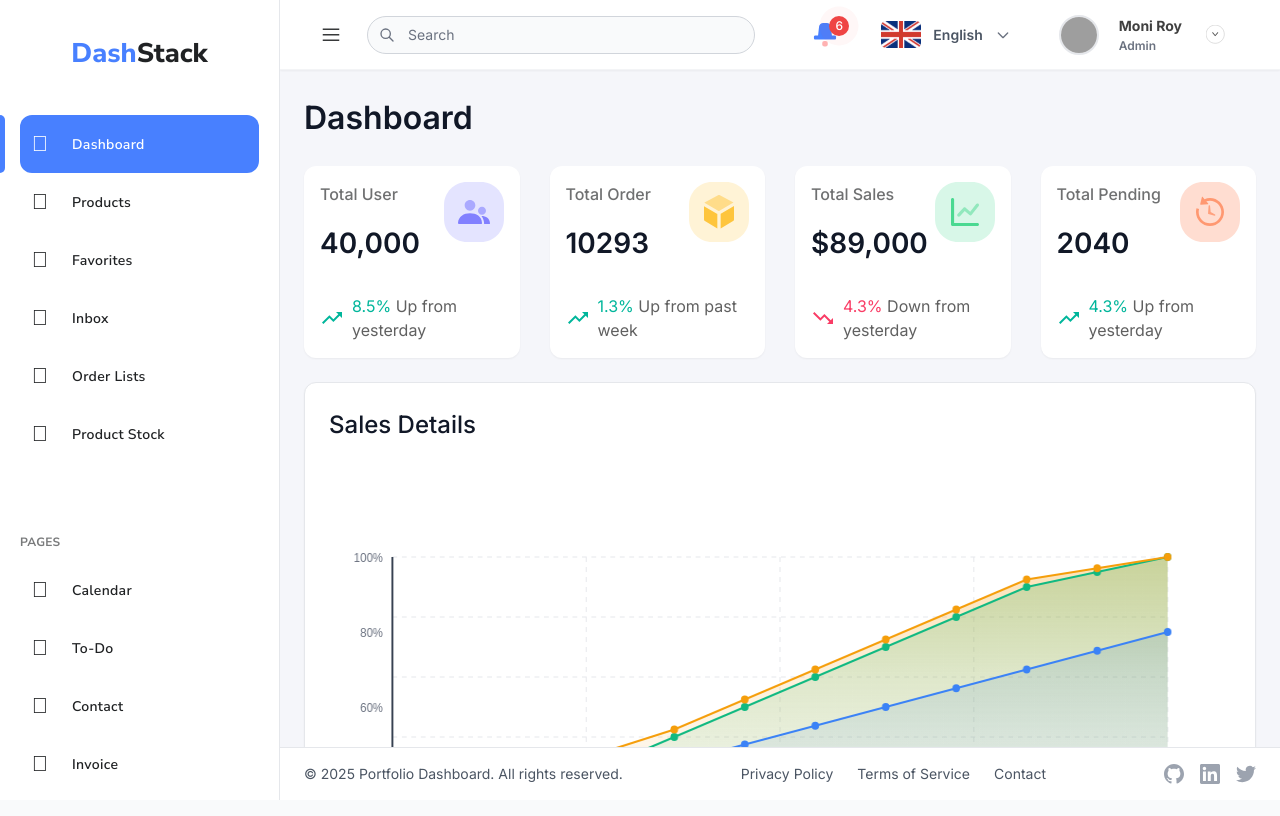
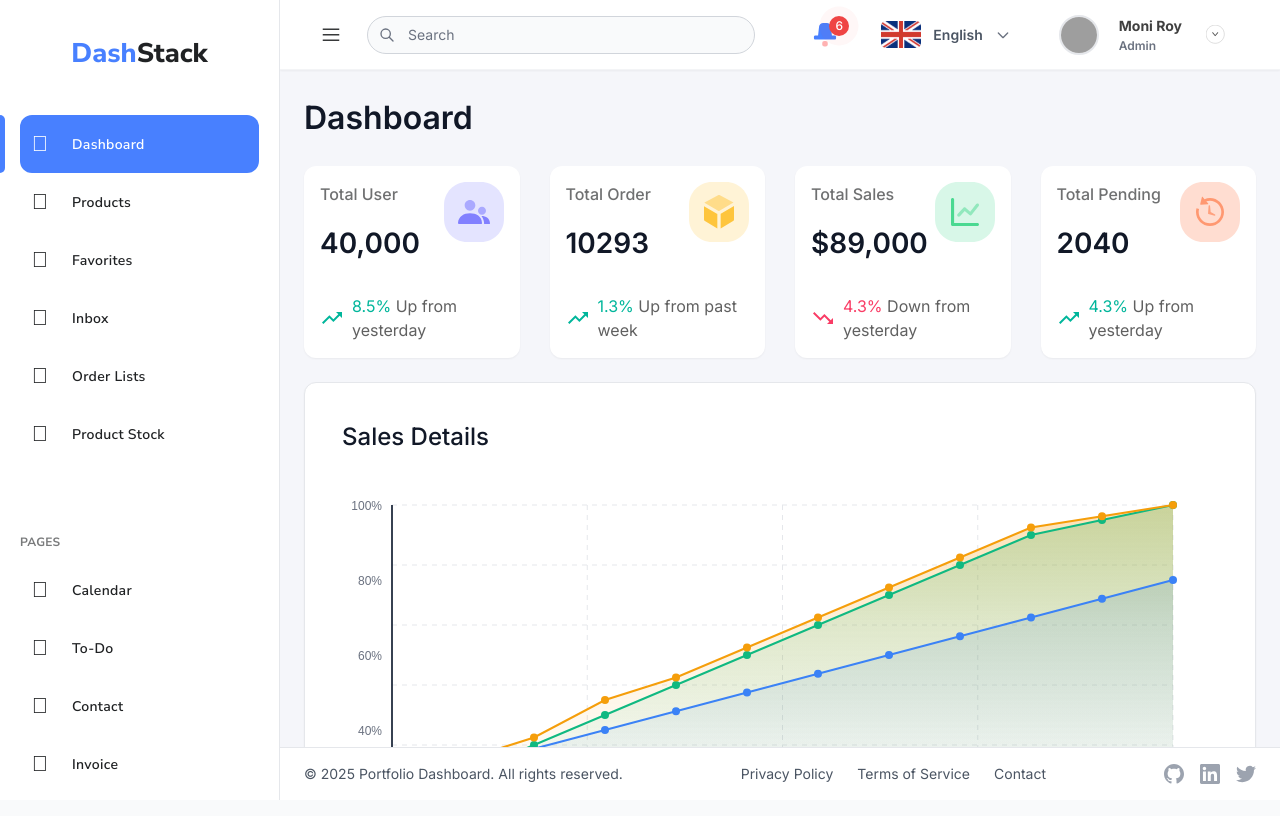
Before and after one commit to EkaBachrudin/personal-dashboard, an Angular app: page /dashboard in a window 1280 px wide. Built offline with nearby package versions, Linux system fonts and the light colour scheme; grey boxes are pictures that could not be loaded.

Commit message:
small change

```diff
--- a/src/app/components/line-chart/line-chart.component.scss
+++ b/src/app/components/line-chart/line-chart.component.scss
@@ -1,9 +1,9 @@
 :host {
+  @apply pl-[37px];
   display: block;
   width: 100%;
   background: white;
   border-radius: 8px;
-  padding: 16px;
 }
 
 .chart-container {
--- a/src/app/pages/dashboard/dashboard.component.html
+++ b/src/app/pages/dashboard/dashboard.component.html
@@ -75,10 +75,10 @@
 
   <!-- Line Chart -->
   <div class="bg-white rounded-xl shadow-sm border border-gray-200">
-    <div class="p-6">
+    <div class="px-[37px] pt-9">
       <h2 class="text-[24px] font-medium">Sales Details</h2>
     </div>
-    <div class="p-6 chart-container">
+    <div>
       <app-line-chart [data]="chartData" [width]="chartWidth" [height]="400"></app-line-chart>
     </div>
   </div>
--- a/src/styles.scss
+++ b/src/styles.scss
@@ -13,10 +13,12 @@
 
 html {
   height: 100%;
+  overflow: hidden;
 }
 
 body {
   height: 100%;
+  overflow: hidden;
   font-family: 'Inter', system-ui, sans-serif;
   background-color: #f9fafb;
   color: #111827;
@@ -25,4 +27,5 @@ body {
 app-root {
   display: block;
   height: 100%;
+  overflow: hidden;
 }
```
